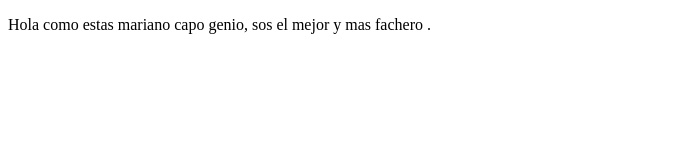
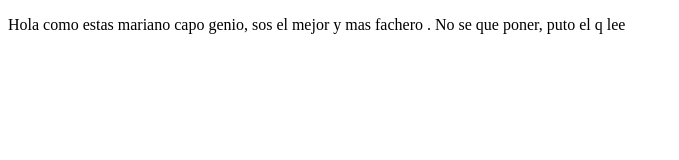
Before and after one commit to MarianOlmedo/proyecto1, a plain HTML site: page index.html in a window 1280 px wide. Shown: the whole page, without its empty margins (0-679 px from the left). Drawn offline with Linux system fonts and the light colour scheme.

Commit message:
primero cambios

```diff
--- a/index.html
+++ b/index.html
@@ -9,6 +9,7 @@
 <body>
     <p>
         Hola como estas mariano capo genio, sos el mejor y mas fachero .
+        No se que poner, puto el q lee
     </p>
 </body>
 </html>
```
